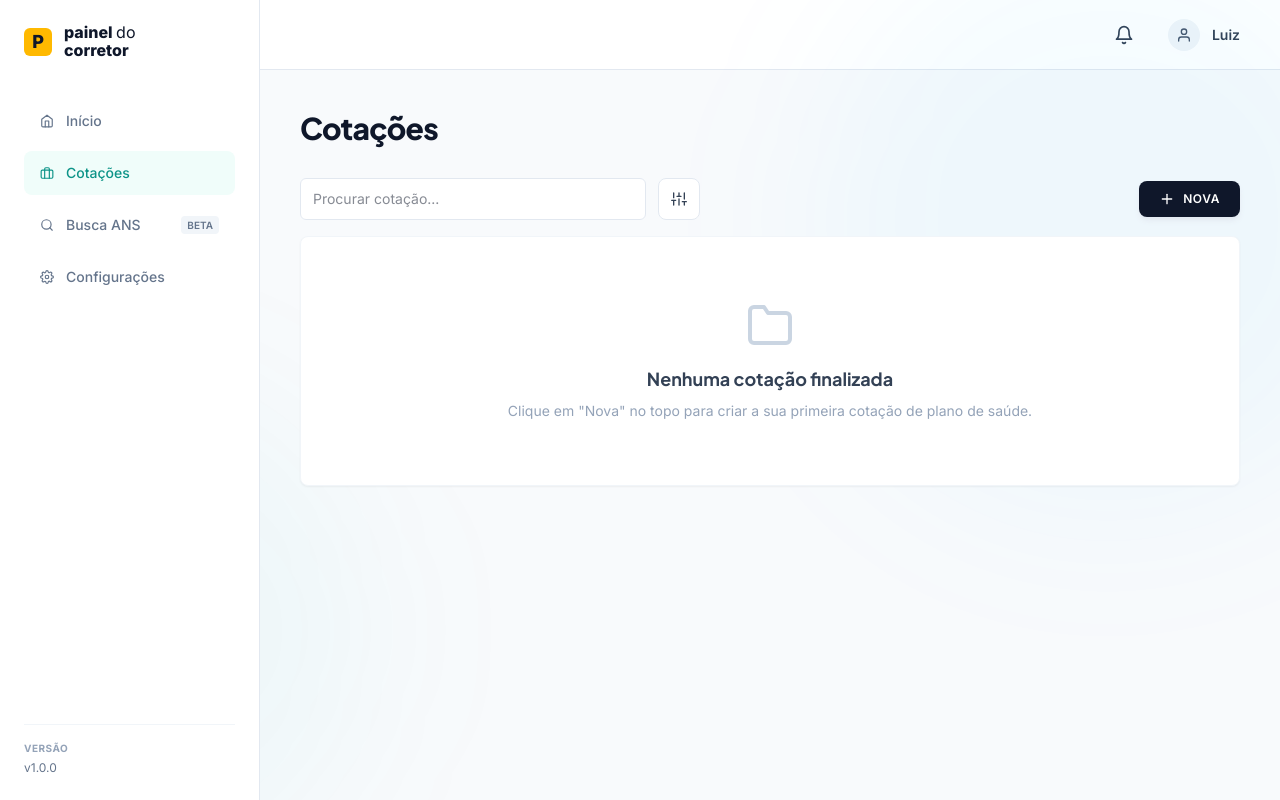
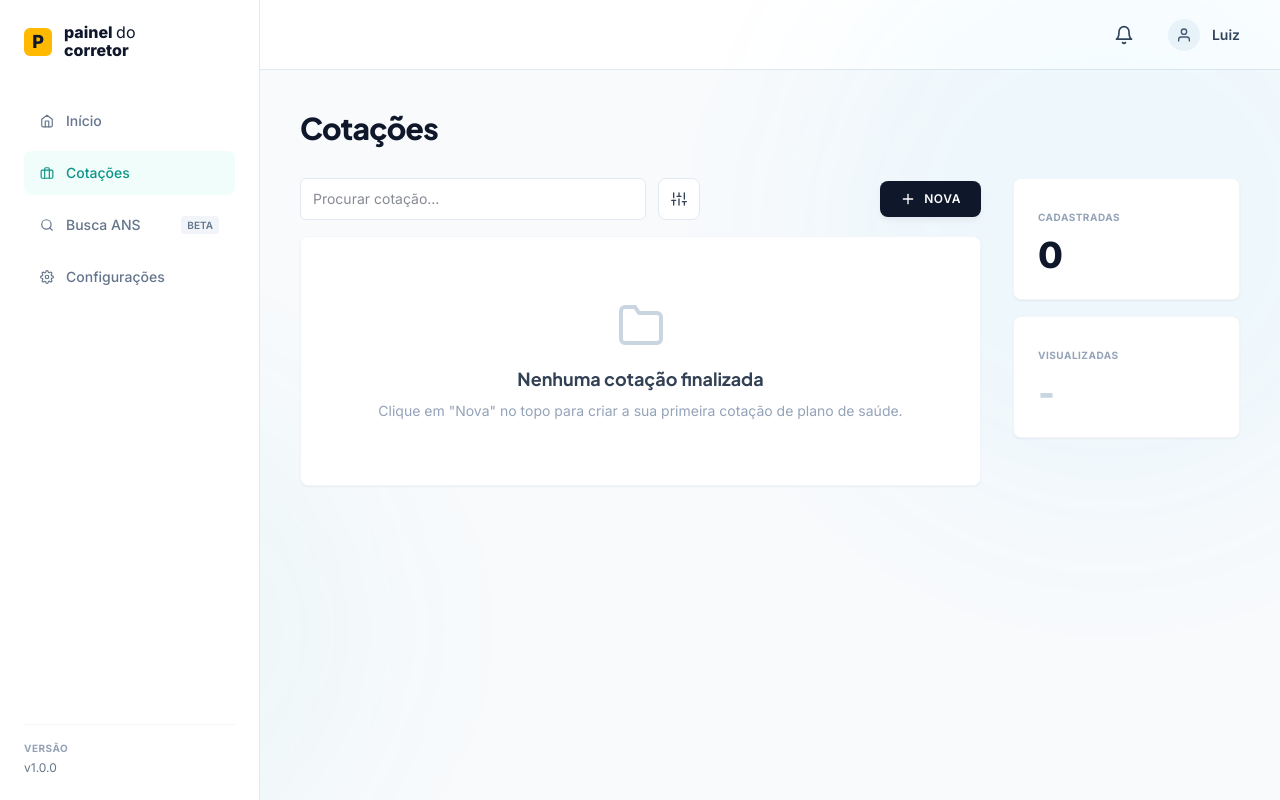
Before and after one commit to EdDevFront/painel-corretor, a Next.js app: page /cotacoes in a window 1280 px wide. Built offline with nearby package versions, Linux system fonts and the light colour scheme.

Commit message:
fix(list): restore metrics column structure while keeping the Cliente header

```diff
--- a/src/domains/quotation/components/QuotationList.tsx
+++ b/src/domains/quotation/components/QuotationList.tsx
@@ -48,7 +48,8 @@ export function QuotationList({
         <h1 className="text-3xl font-extrabold text-slate-900 tracking-tight">Cotações</h1>
       </div>
 
-      <div className="w-full">
+      <div className="flex gap-8 items-start flex-wrap">
+        <div className="flex-3 min-w-[300px]">
           {/* Controls Bar */}
           <div className="flex justify-between gap-4 mb-4 items-center">
             {/* Grouped Search and Sliders on the left */}
@@ -170,6 +171,19 @@ export function QuotationList({
             </div>
           )}
         </div>
+
+        {/* Metrics Column */}
+        <div className="flex-1 min-w-[220px] flex flex-col gap-4">
+          <div className="bg-white border border-slate-100 rounded-lg p-6 shadow-xs">
+            <span className="text-[10px] uppercase font-bold tracking-wider text-slate-400">Cadastradas</span>
+            <div className="text-4xl font-extrabold text-slate-900 mt-2">{completedQuotes.length}</div>
+          </div>
+          <div className="bg-white border border-slate-100 rounded-lg p-6 shadow-xs">
+            <span className="text-[10px] uppercase font-bold tracking-wider text-slate-400">Visualizadas</span>
+            <div className="text-4xl font-extrabold text-slate-300 mt-2">-</div>
+          </div>
+        </div>
+      </div>
     </div>
   );
 }
```
Lines whose indentation alone changed are shown as unchanged.
